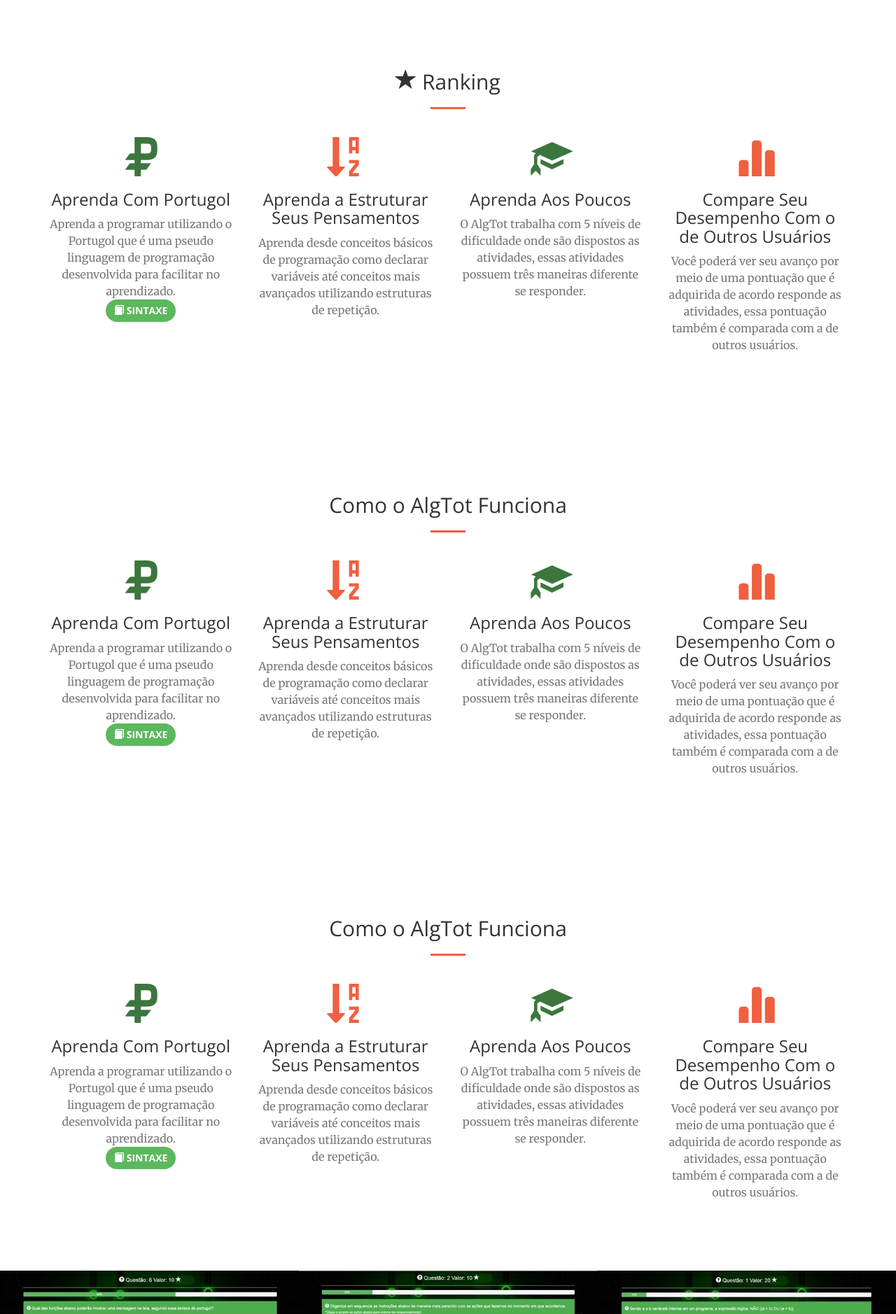
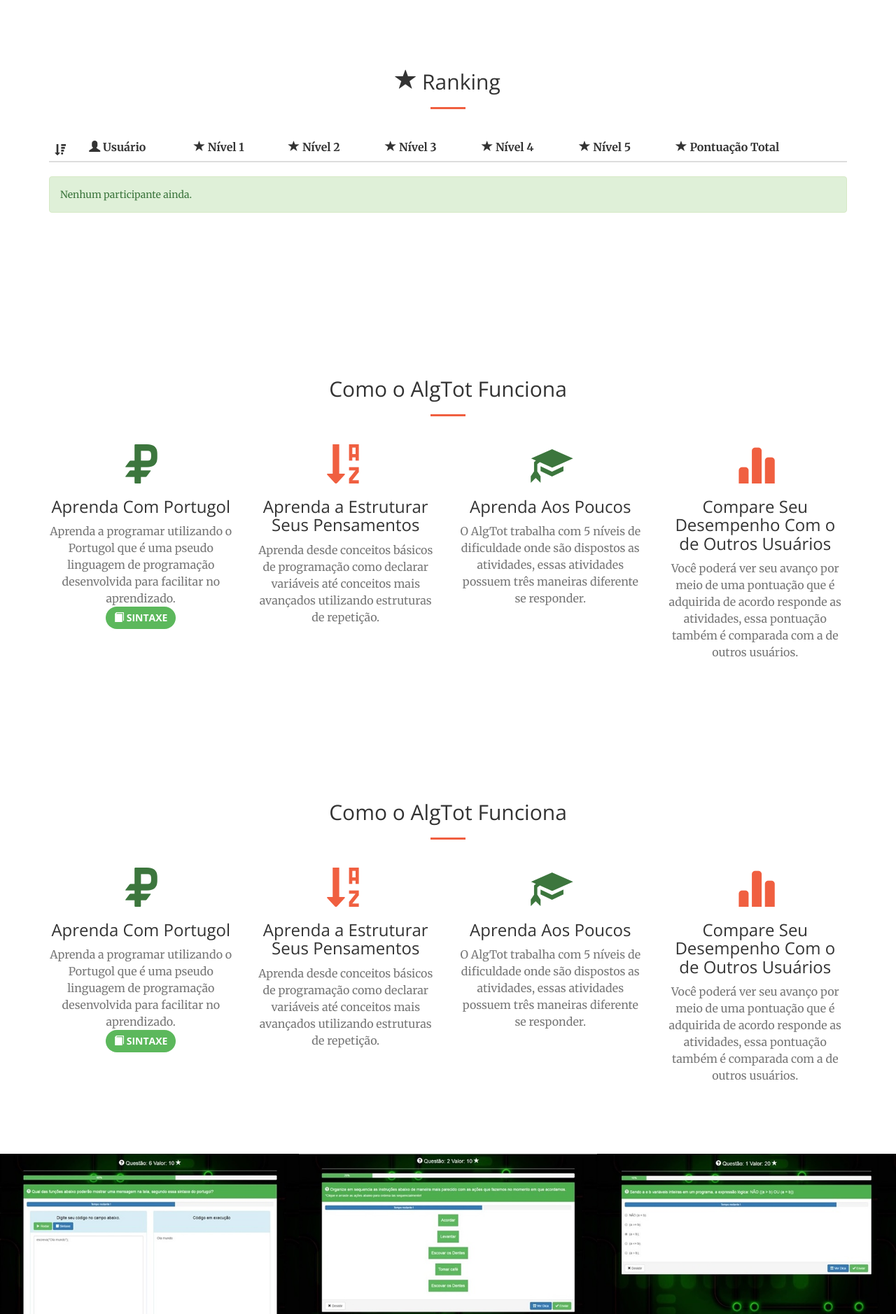
Before and after one commit to Eduardosfer/algtot, a PHP site: page /visao/algTotApresentacao.php in a window 1280 px wide. Shown: the part 802-2680 px from the top of the page at 70% size. Run offline with PHP 8.4, Linux system fonts and the light colour scheme; tables that the repository leaves empty or names only in its code hold one stand-in row (values such as "Sample post"); lists and menus that the app fills with data are empty; some libraries are stand-ins or nearby versions.

Commit message:
PRONTO, SÓ FALTA ARRUMAR O RANKING PARA ORGANIZAR MELHOR PELA DATA E O BUG DO SMARTPHONE

```diff
--- a/visao/algTotApresentacao.php
+++ b/visao/algTotApresentacao.php
@@ -1,6 +1,14 @@
 <?php
 require_once("../controle/Acesso.php");
 $acesso = new Acesso();
+$modelo = new Modelo();
+//pegando numero de linhas
+$select = "SELECT usuario.*, grupo.grupo AS grupo FROM usuario, grupo
+WHERE usuario.cdGrupo = grupo.cdGrupo AND usuario.status = ?
+AND usuario.cdGrupo = ?
+ORDER BY usuario.pontuacaoTotal DESC LIMIT 0,10";
+$dados = array('atisvo', 3);
+$dados = $modelo->selecionar($select, $dados);
 $acesso->verificarApresentacao();
 ?>
 
@@ -292,49 +300,53 @@ $acesso->verificarApresentacao();
             </div>
 
             <div class="container">
+                <div class="row">
+                    <div class="table-responsive panel-body">
 
-                <div class="row">
+                            <table class="table table-striped">
 
-                    <div class="col-lg-3 col-md-6 text-center">
+                                <thead>
+                                    <th><span class="glyphicon glyphicon-sort-by-attributes-alt"></span></th>
+                                    <th><span class="glyphicon glyphicon-user" aria-hidden="true"></span> Usuário</th>
+                                    <th><span class="glyphicon glyphicon-star" aria-hidden="true"></span> Nível 1</th>
+                                    <th><span class="glyphicon glyphicon-star" aria-hidden="true"></span> Nível 2</th>
+                                    <th><span class="glyphicon glyphicon-star" aria-hidden="true"></span> Nível 3</th>
+                                    <th><span class="glyphicon glyphicon-star" aria-hidden="true"></span> Nível 4</th>
+                                    <th><span class="glyphicon glyphicon-star" aria-hidden="true"></span> Nível 5</th>
+                                    <th><span class="glyphicon glyphicon-star" aria-hidden="true"></span> Pontuação Total</th>
+                                </thead>
 
-                        <div class="service-box">
-                            <i class="fa fa-4x text-success sr-icons"><span class="glyphicon glyphicon-rub"></span></i>
-                            <h3>Aprenda Com Portugol</h3>
-                            <p class="text-muted">Aprenda a programar utilizando o Portugol que é uma pseudo linguagem de programação desenvolvida para facilitar no aprendizado.</p>
-                            <button name="acaoSintaxe" value="sintaxe" type="button" data-toggle="modal" data-target="#sintaxe" href="#" class="btn btn-success"><span class="glyphicon glyphicon-book"></span> Sintaxe</button>
+                                <tbody>
+
+                                    <?php
+                                    $countAlert = 0;
+                                    foreach ($dados as $key => $dado) {
+                                        $countAlert++;
+                                        $dado['usuario'] = htmlspecialchars($dado['usuario']);
+                                        ?>
+
+                                        <tr>
+                                            <td><?php echo $countAlert.'ª'; ?></td>
+                                            <td><?php echo $dado['usuario']; ?></td>
+                                            <td><?php echo $dado['nivel1']; ?></td>
+                                            <td><?php echo $dado['nivel2']; ?></td>
+                                            <td><?php echo $dado['nivel3']; ?></td>
+                                            <td><?php echo $dado['nivel4']; ?></td>
+                                            <td><?php echo $dado['nivel5']; ?></td>
+                                            <td><?php echo $dado['pontuacaoTotal']; ?></td>
+                                        </tr>
+
+                                        <?php
+                                    }
+                                    ?>
+
+                                </tbody>
+
+                            </table>
+                            <?php if ($countAlert == 0) { ?>
+                                <div class="alert alert-success" role="alert">Nenhum participante ainda.</div>
+                            <?php } ?>
                         </div>
-
-                    </div>
-
-                    <div class="col-lg-3 col-md-6 text-center">
-
-                        <div class="service-box">
-                            <i class="fa fa-4x text-primary sr-icons"><span class="glyphicon glyphicon-sort-by-alphabet"></span></i>
-                            <h3>Aprenda a Estruturar Seus Pensamentos</h3>
-                            <p class="text-muted">Aprenda desde conceitos básicos de programação como declarar variáveis até conceitos mais avançados utilizando estruturas de repetição.</p>
-                        </div>
-
-                    </div>
-
-                    <div class="col-lg-3 col-md-6 text-center">
-
-                        <div class="service-box">
-                            <i class="fa fa-4x text-success sr-icons"><span class="glyphicon glyphicon-education"></span></i>
-                            <h3>Aprenda Aos Poucos</h3>
-                            <p class="text-muted">O AlgTot trabalha com 5 níveis de dificuldade onde são dispostos as atividades, essas atividades possuem três maneiras diferente se responder.</p>
-                        </div>
-
-                    </div>
-
-                    <div class="col-lg-3 col-md-6 text-center">
-
-                        <div class="service-box">
-                            <i class="fa fa-4x text-primary sr-icons"><span class="glyphicon glyphicon-stats"></span></i>
-                            <h3>Compare Seu Desempenho Com o de Outros Usuários</h3>
-                            <p class="text-muted">Você poderá ver seu avanço por meio de uma pontuação que é adquirida de acordo responde as atividades, essa pontuação também é comparada com a de outros usuários.</p>
-                        </div>
-
-                    </div>
                 </div>
             </div>
 
```
Also changed, not shown: visao/ranking.php (+8 -6 lines), visao/rankingADM.php (+8 -6 lines), visao/rankingProfessor.php (+8 -6 lines).
